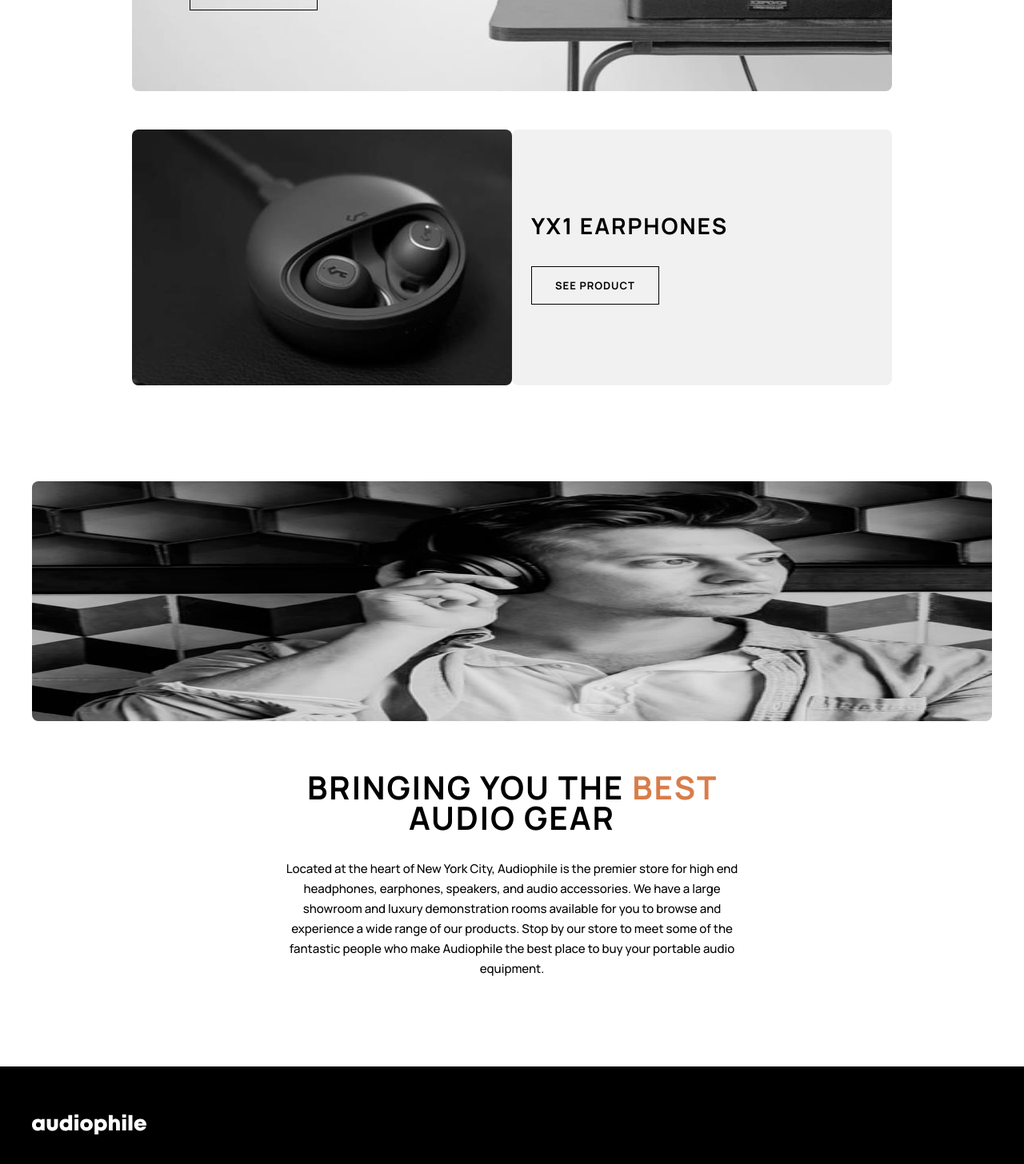
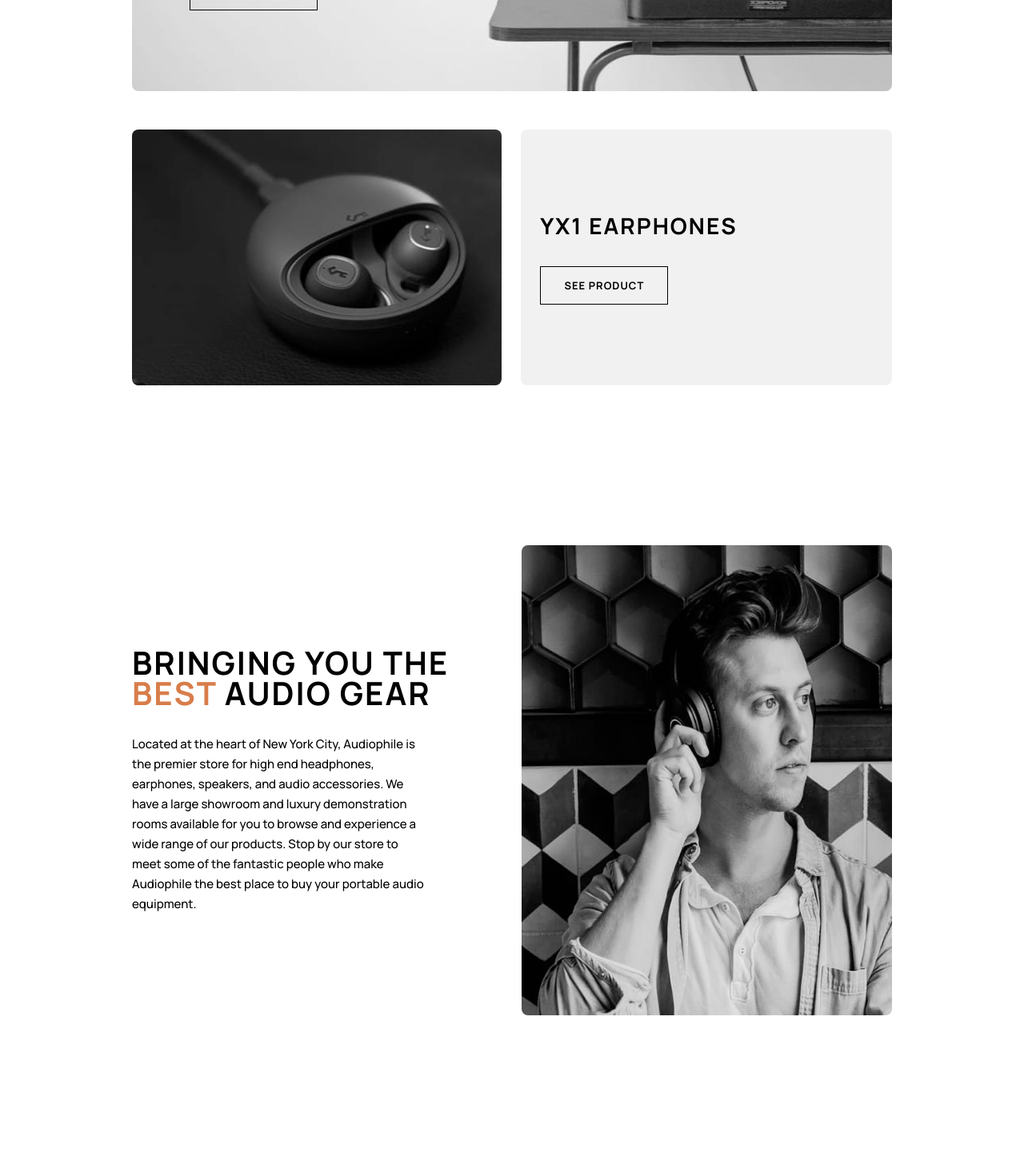
Before and after one commit to EnkiEnki77/audiophile-ecommerce, a Next.js app: page / in a window 1280 px wide. Shown: the part 2022-3478 px from the top of the page at 80% size. Built offline with nearby package versions, Linux system fonts and the light colour scheme.

Commit message:
added desktop styles to best gear component

```diff
--- a/components/BestGear.tsx
+++ b/components/BestGear.tsx
@@ -5,14 +5,16 @@ import bestGearLg from '../public/assets/shared/desktop/image-best-gear.jpg'
 
 const BestGear = () => {
   return (
-    <div className="px-6 md:px-10 mb-[110px]">
-        <picture>
+    <div className="px-6 md:px-10 lg:px-[165px] mb-[110px] lg:flex lg:gap-6 lg:mb-[200px]">
+        <picture className="lg:order-2 basis-1/2 lg:h-[588px]">
           <source srcSet={bestGearLg.src} media="(min-width: 1024px)"/>
           <source srcSet={bestGearMd.src} media="(min-width: 768px)"/>
-          <img className=" h-[300px] md:w-full rounded-lg mb-10 md:mb-16" src={bestGear.src} alt="" />
+          <img className="  h-[300px] md:w-full rounded-lg mb-10 md:mb-16 lg:h-full lg:mb-0" src={bestGear.src} alt="" />
         </picture>
-        <h4 className="mb-8 text-center md:text-[40px] max-w-lg md:mx-auto">Bringing you the <span className="text-brown">best</span> audio gear</h4>
-        <p className="text-center max-w-xl md:mx-auto">Located at the heart of New York City, Audiophile is the premier store for high end headphones, earphones, speakers, and audio accessories. We have a large showroom and luxury demonstration rooms available for you to browse and experience a wide range of our products. Stop by our store to meet some of the fantastic people who make Audiophile the best place to buy your portable audio equipment.</p>
+        <div className='lg:order-1 self-center basis-1/2'>
+          <h4 className="lg:pr-10 mb-8 text-center lg:text-left md:text-[40px] max-w-lg md:mx-auto lg:mx-0">Bringing you the <span className="text-brown">best</span> audio gear</h4>
+          <p className=" lg:pr-24 text-center lg:text-left max-w-xl md:mx-auto">Located at the heart of New York City, Audiophile is the premier store for high end headphones, earphones, speakers, and audio accessories. We have a large showroom and luxury demonstration rooms available for you to browse and experience a wide range of our products. Stop by our store to meet some of the fantastic people who make Audiophile the best place to buy your portable audio equipment.</p>
+        </div>
     </div>
   )
 }
--- a/components/ProductShow.tsx
+++ b/components/ProductShow.tsx
@@ -34,7 +34,7 @@ const ProductShow = (props: showcaseProps) => {
             </div>
             ||
         props.id === 'yx1 earphones' &&
-            <div className='h-[424px] md:h-80 flex flex-col md:flex-row justify-between'>
+            <div className='h-[424px] md:h-80 flex flex-col md:flex-row justify-between lg:gap-6'>
                 <div className='bg-yx1 md:bg-mdyx1 lg:bg-lgyx1 md:basis-1/2 bg-cover h-[200px] md:h-full rounded-lg'></div>
                 <div className='flex flex-col md:basis-1/2 justify-between md:justify-center px-6 py-[41px] bg-grey rounded-lg gap-8'>
                     <h4>{props.id}</h4>
--- a/components/ProductShowCont.tsx
+++ b/components/ProductShowCont.tsx
@@ -13,7 +13,7 @@ const ProductShowCont = () => {
         {img: yx1, path: '/product-detail/earphones/yx1-wireless-earphones', id: "yx1 earphones"}
     ]
   return (
-    <div className="px-6 md:px-10 lg:px-[165px] flex flex-col gap-6 lg:gap-12 mb-[120px]">
+    <div className="px-6 md:px-10 lg:px-[165px] flex flex-col gap-6 lg:gap-12 mb-[120px] lg:mb-[200px]">
         {showcase.map(item => <ProductShow key={item.id} img={item.img} path={item.path} id={item.id}/>)}
     </div>
   )
```
